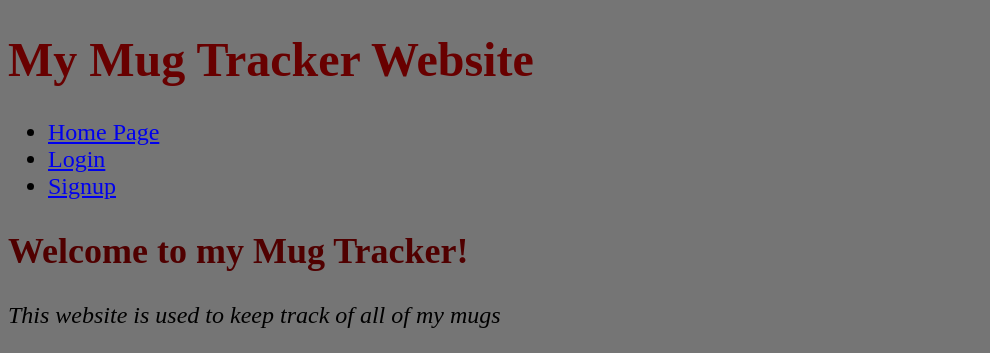
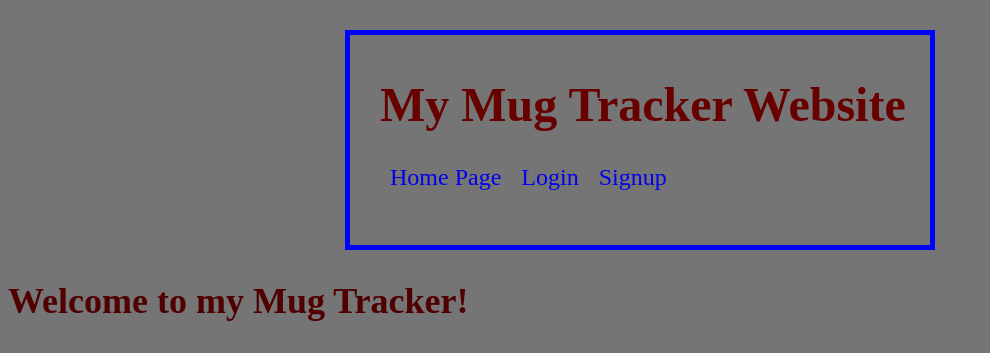
Before and after one commit to vchaniotis/CMM007, a PHP site: page / in a window 1280 px wide. Shown: the top 353 px of the page, without its empty margins (0-990 px from the left). Run offline with PHP 8.4, Linux system fonts and the light colour scheme.

Commit message:
23-2-2016

```diff
--- a/22-2/assets/css/style.css
+++ b/22-2/assets/css/style.css
@@ -2,6 +2,38 @@ body {
     background-color: #757575;
     font-family: "Times New Roman", Georgia, Serif;
     font-size: 24px;
+}
+
+header{
+    height: 200px;
+    width: 550px;
+    padding-left: 30px;
+    padding-top: 10px;
+    border-color: blue;
+    border-style: solid;
+    border-width: 5px;
+    margin-top: 30px;
+    margin-bottom: 10px;
+    margin-left: auto;
+    margin-right: auto;
+}
+
+ul {
+    list-style-type: none;
+    margin: 0;
+    padding: 0;
+    float: center;
+}
+
+li {
+    float: left;
+}
+
+li a {
+    display: inline-block;
+    text-align: center;
+    padding: 0 10px 10px 10px;
+    text-decoration: none;
 }
 
 h1 {
```
